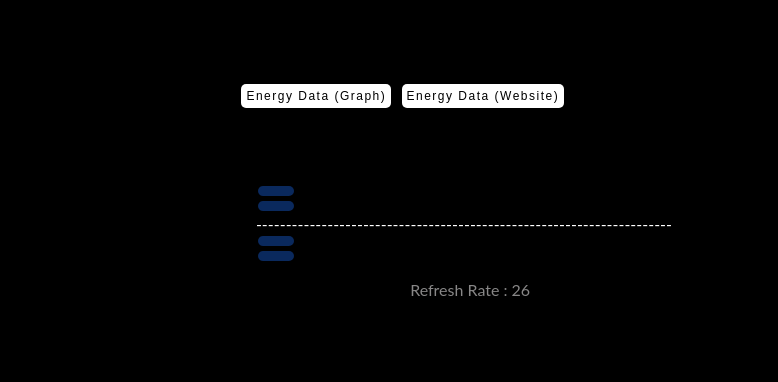
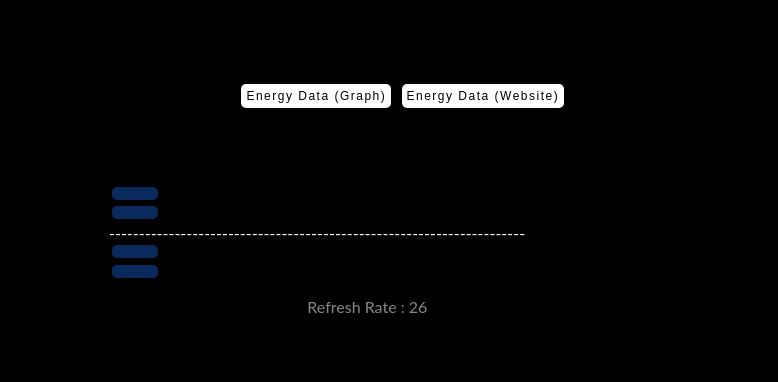
Before and after one commit to kannanpeesapati/smartHome, a plain HTML site: page index.html in a window 1280 px wide. Shown: the part 785-1167 px from the top of the page, 502-1280 px from the left. Drawn offline with nearby package versions, Linux system fonts and the light colour scheme; some icons are missing.

Commit message:
Update style_darkMode.css

```diff
--- a/style_darkMode.css
+++ b/style_darkMode.css
@@ -270,7 +270,7 @@ input:checked + .slider:before {
 
 #nearestDepartures{
 padding-top: 10%;
-padding-left: 30%;
+padding-left: 10%;
 color: #ffffff;
 }
 
@@ -297,20 +297,20 @@ color: #ffffff;
 }
 
 #busName{
-  width: 30%;
+  width: 50%;
   /* font-weight: bold; */
   color: #ffffff;
   padding: 1%;
 }
 #busTime{
-  width: 12%;
+  width: 15%;
   font-weight: bold;
   color: #ffffff;
   border-radius: 5px;
   padding: 1%;
 }
 #busTime2{
-  width: 12%;
+  width: 15%;
   font-weight: bold;
   color: #888787;
   border-radius: 5px;
```
